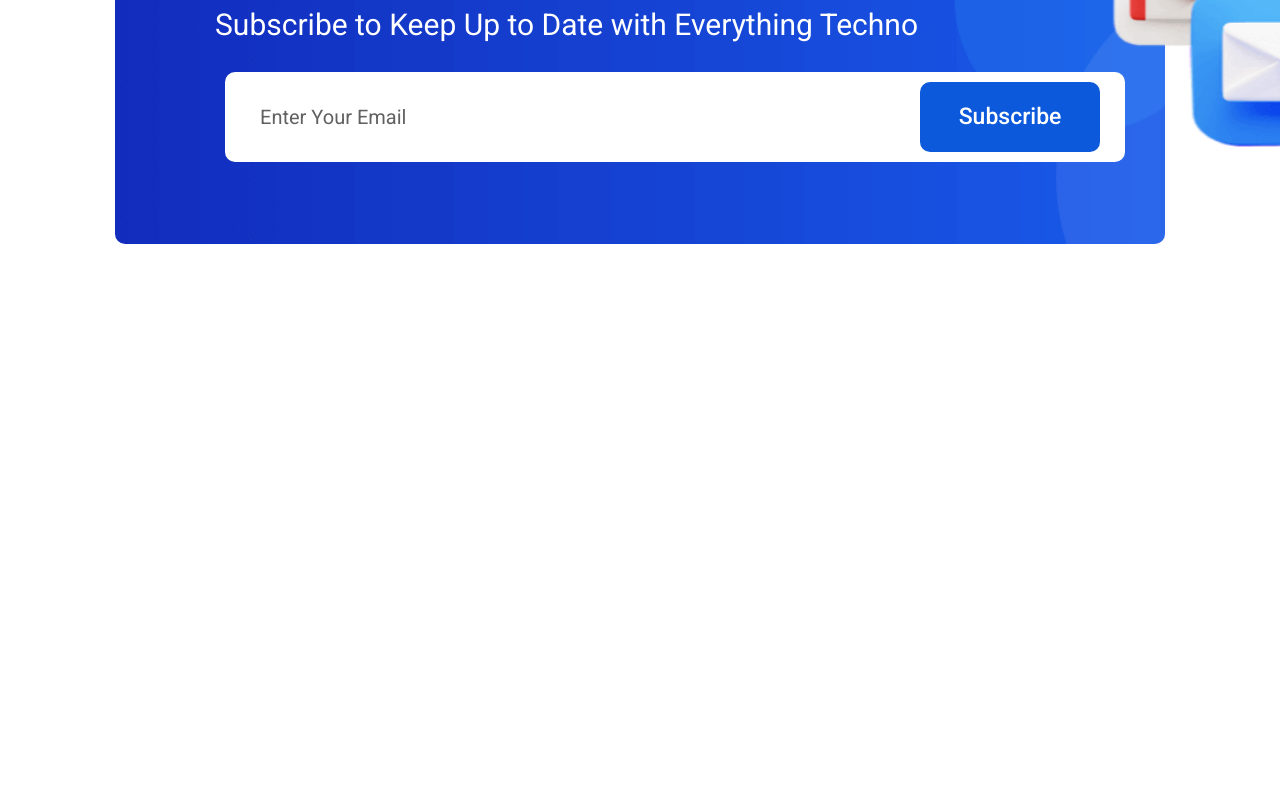
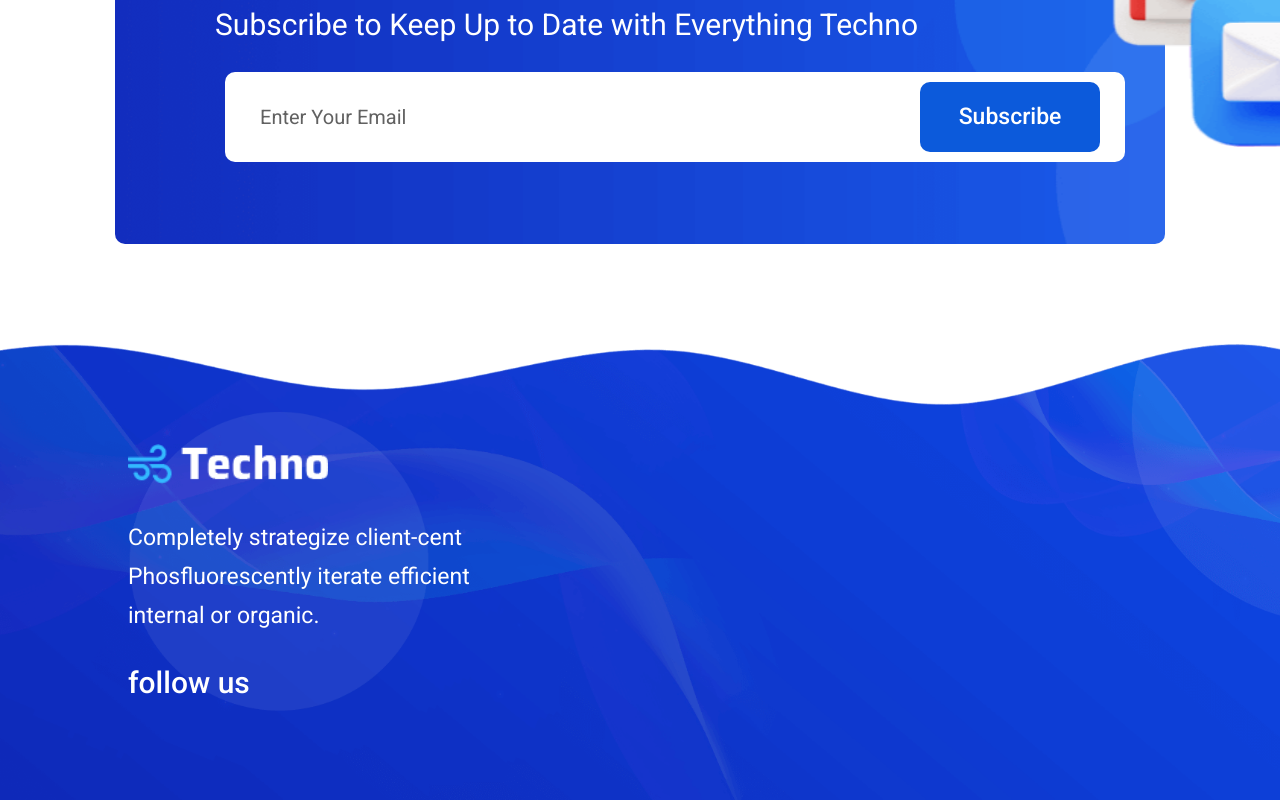
Before and after one commit to gyamficodes/tectspace, a Vue app: page / in a window 1280 px wide. Shown: the part 10303-11103 px from the top of the page. Before the commit the page ends 10647 px from the top, so only its background shows below. Built offline with nearby package versions, Linux system fonts and the light colour scheme.

Commit message:
fooeter staart

```diff
--- a/src/assets/_FooterPage.scss
+++ b/src/assets/_FooterPage.scss
@@ -0,0 +1,50 @@
+.footerpages{
+    height: auto;
+    background-position: center;
+    background-repeat: no-repeat;
+    background-size: cover;
+    position: relative;
+    padding-top: 100px;
+    padding-bottom: 100px;
+    background-attachment: fixed;
+    .Footer-top{
+        display: flex;
+        align-items: center;
+        // justify-content: center;
+        flex-wrap: wrap;
+        gap: 5em;
+        .Footer-top-a{
+         display: flex;
+         align-items: center;
+         gap: 3em;
+         flex-wrap: wrap;
+         .footer-top-left{
+            .image{
+                width: 200px !important;
+                height: 40px !important;
+                &:hover{
+                    cursor: pointer;
+                }
+            }
+            p{
+                color: #fff;
+                font-weight: 400;
+                font-size: 23px;
+                line-height: 1.7;
+                margin-top: 30px;
+            }
+            h1{
+                color: #fff;
+                font-size: 30px;
+                font-weight: 500;
+                margin-top: 30px;
+            }
+            .social-media-flex{
+                display: flex;
+                align-items: center;
+                gap: 1em;
+            }
+         }
+        }
+    }
+}
--- a/src/components/FooterPage.vue
+++ b/src/components/FooterPage.vue
@@ -1,15 +1,46 @@
 <template>
-    <div>
-
+  <section
+    class="footerpages"
+    :style="`background-image: url(${backgroundA})`"
+  >
+  <div class="container">
+    <div class="Footer-top">
+        <div class="Footer-top-a">
+            <div class="footer-top-left">
+                <img class="image" :src="logo" alt="">
+                <p>Completely strategize client-cent <br> Phosfluorescently  iterate efficient  <br> internal or organic.</p>
+                <h1>follow us</h1>
+                <div class="social-media-flex"></div>
+            </div>
+            <div class="footer-top-right"></div>
+        </div>
+        <div class="Footer-top-b"></div>
     </div>
+    <div class="Footer-down"></div>
+  </div>
+  </section>
 </template>
 
 <script>
-    export default {
+import background from "../assets/image/footer-bg-techno.png";
+import logo2 from "../assets/image/logo2.png";
 
-    }
+export default {
+  name: "FooterPage",
+  props: [],
+  data() {
+    return {
+      backgroundA: background,
+      logo: logo2
+    };
+  },
+  methods: {},
+  computed: {},
+  mounted() {},
+  watch: {},
+};
 </script>
 
 <style lang="scss">
-@import"../assets/FooterPage";
+@import "../assets/FooterPage";
 </style>
--- a/src/views/HomeView.vue
+++ b/src/views/HomeView.vue
@@ -12,6 +12,7 @@
     <TestimonialPage />
     <BlogSection />
   <SubscribePage/>
+  <FooterPage/>
   </div>
 </template>
 
@@ -29,6 +30,7 @@ import PortfolioSection from "@/components/PortfolioSection.vue";
 import TestimonialPage from "@/components/TestimonialPage.vue";
 import BlogSection from "@/components/BlogSection.vue";
 import SubscribePage from "@/components/SubscribePage.vue";
+import FooterPage from "@/components/FooterPage.vue";
 
 export default {
   name: "HomeView",
@@ -57,8 +59,14 @@ export default {
     BlogSection,
     // eslint-disable-next-line vue/no-unused-components
     SubscribePage,
+    // eslint-disable-next-line vue/no-unused-components
+    FooterPage
   },
-  data() {},
+  data() {
+    return{
+
+    }
+  },
   methods: {},
   computed: {},
   mounted() {},
```
Also changed, not shown: src/assets/image/logo2.png (added).
